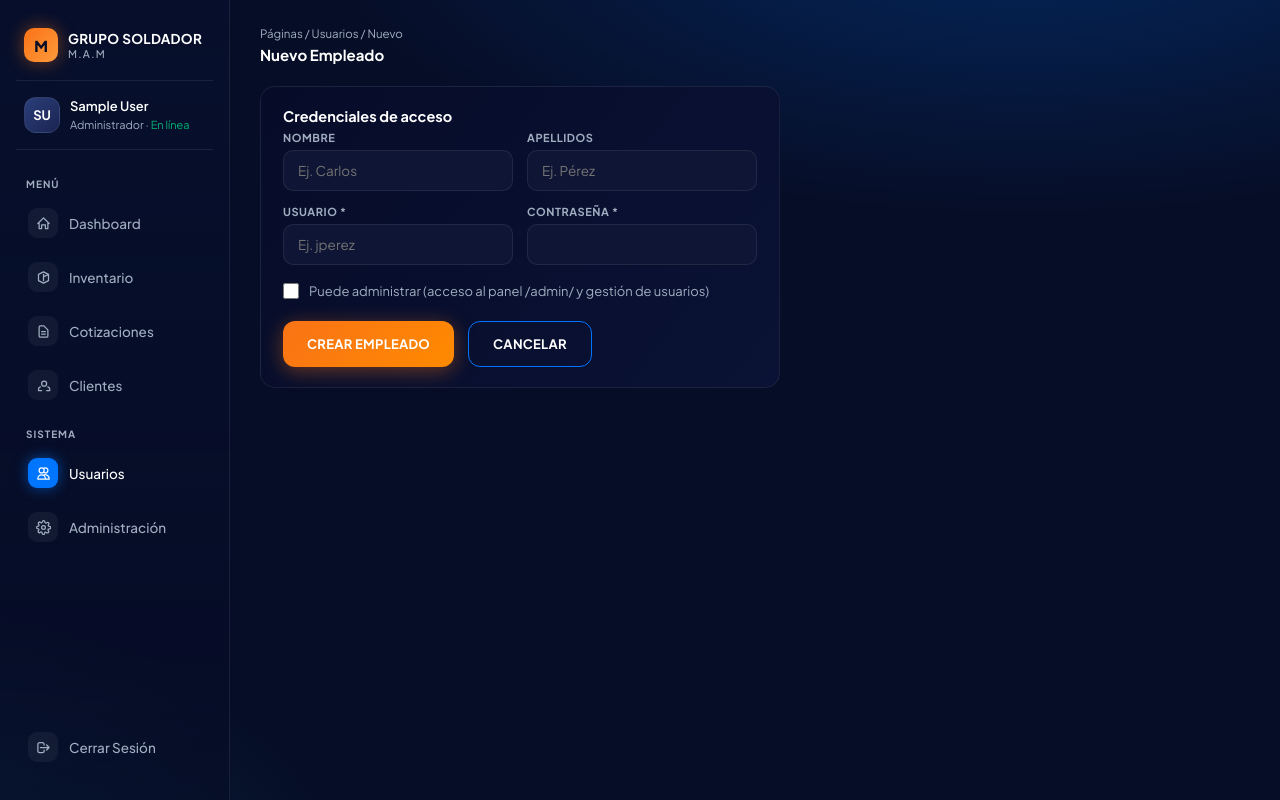
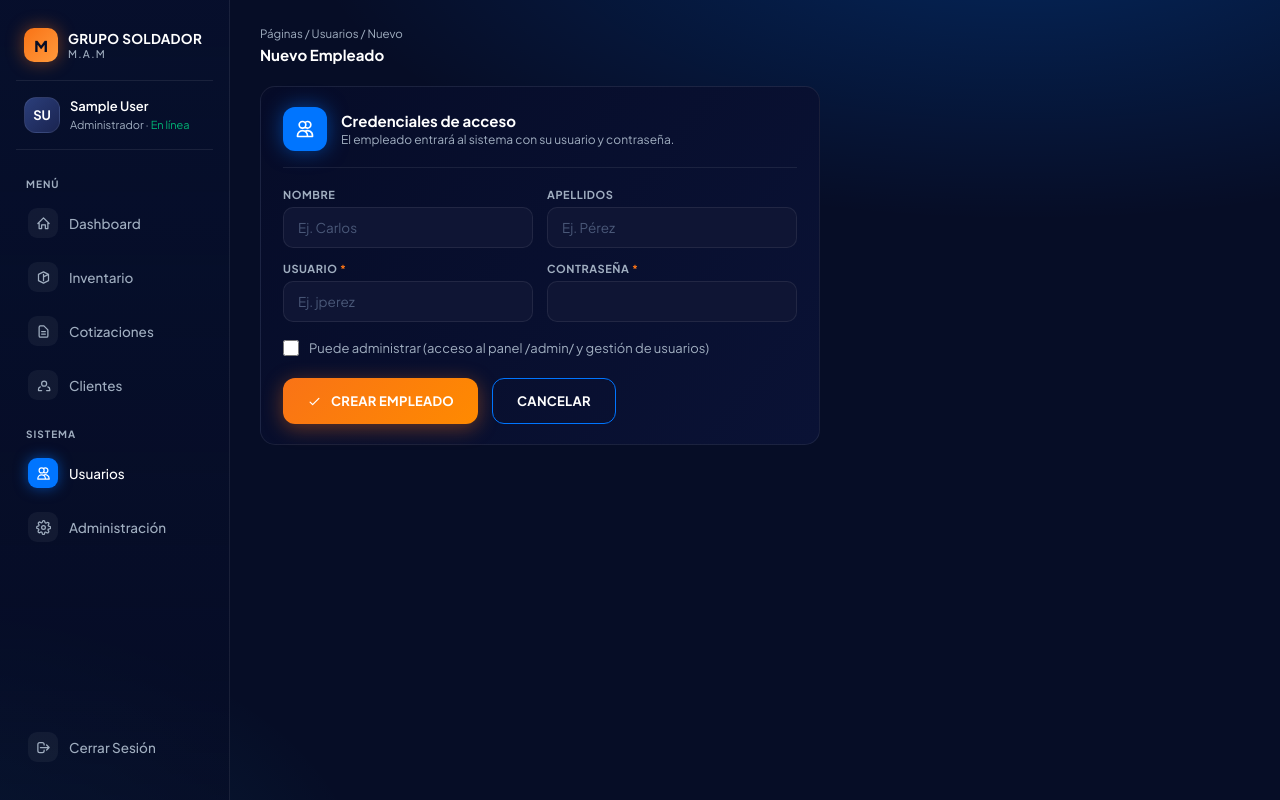
Before and after one commit to alu222410833-pixel/grupo-soldador, a Django app: page /usuarios/nuevo/ in a window 1280 px wide. Run offline with Django 5.2, Linux system fonts and the light colour scheme; the visitor is signed in with stand-in values (Sample User, id 1).

Commit message:
Formularios con color: encabezados con icono de marca, foco naranja en inputs, asteriscos requeridos, login con acento naranja
Co-Authored-By: Devin AI <158243242+devin-ai-integration[bot]@users.noreply.github.com>

```diff
--- a/templates/base.html
+++ b/templates/base.html
@@ -172,17 +172,31 @@
   .empty { padding: 40px; text-align: center; color: var(--text-sec); }
 
   /* ---------- Formularios ---------- */
-  .form-card { max-width: 520px; }
+  .form-card { max-width: 560px; }
+  .form-head { display: flex; align-items: center; gap: 14px; margin-bottom: 20px; padding-bottom: 16px; border-bottom: 1px solid var(--border); }
+  .form-head .fic {
+    width: 44px; height: 44px; border-radius: 12px; flex-shrink: 0;
+    display: flex; align-items: center; justify-content: center;
+  }
+  .form-head .fic svg { width: 20px; height: 20px; color: #fff; }
+  .fic.orange { background: linear-gradient(135deg, var(--accent), #FF8A00); box-shadow: 0 0 20px rgba(249,115,22,.45); }
+  .fic.blue { background: var(--blue); box-shadow: 0 0 20px rgba(0,117,255,.5); }
+  .fic.green { background: var(--green); box-shadow: 0 0 20px rgba(1,181,116,.4); }
+  .form-head h2 { font-size: 15px; font-weight: 700; }
+  .form-head p { font-size: 12px; color: var(--text-sec); margin-top: 2px; }
   .form-grid { display: grid; grid-template-columns: 1fr 1fr; gap: 14px; }
   .form-grid .full { grid-column: 1 / -1; }
   .field label { display: block; font-size: 11px; font-weight: 700; letter-spacing: .05em; color: var(--text-sec); margin-bottom: 6px; text-transform: uppercase; }
+  .req { color: var(--accent); }
   .field input, .field select {
     width: 100%; padding: 11px 14px;
     background: #0F1534; border: 1px solid var(--border);
     border-radius: 10px; color: #fff;
     font-family: inherit; font-size: 13.5px; outline: none;
+    transition: border-color .15s, box-shadow .15s;
   }
-  .field input:focus, .field select:focus { border-color: var(--blue); box-shadow: 0 0 12px rgba(0,117,255,.3); }
+  .field input::placeholder { color: #4A5878; }
+  .field input:focus, .field select:focus { border-color: var(--accent); box-shadow: 0 0 14px rgba(249,115,22,.25); }
   .check { display: flex; align-items: center; gap: 10px; margin-top: 18px; font-size: 13px; color: var(--text-sec); }
   .check input { width: 16px; height: 16px; accent-color: var(--accent); }
 
--- a/templates/registration/login.html
+++ b/templates/registration/login.html
@@ -39,7 +39,8 @@
     border-radius: 10px; color: #fff; font-family: inherit; font-size: 14px;
     outline: none;
   }
-  input:focus { border-color: #0075FF; box-shadow: 0 0 12px rgba(0,117,255,.35); }
+  input:focus { border-color: #F97316; box-shadow: 0 0 14px rgba(249,115,22,.3); }
+  input::placeholder { color: #4A5878; }
   button {
     width: 100%; height: 44px; margin-top: 4px;
     background: linear-gradient(135deg, #F97316, #FF8A00);
--- a/templates/taller/usuario_form.html
+++ b/templates/taller/usuario_form.html
@@ -9,7 +9,13 @@
 </div>
 
 <div class="card form-card">
-  <div class="card-head" style="padding-left:0;padding-right:0"><h2>Credenciales de acceso</h2></div>
+  <div class="form-head">
+    <div class="fic blue"><svg fill="none" stroke="currentColor" stroke-width="2" viewBox="0 0 24 24"><path stroke-linecap="round" stroke-linejoin="round" d="M12 4.354a4 4 0 110 5.292M15 21H3v-1a6 6 0 0112 0v1zm0 0h6v-1a6 6 0 00-9-5.197M13 7a4 4 0 11-8 0 4 4 0 018 0z"/></svg></div>
+    <div>
+      <h2>Credenciales de acceso</h2>
+      <p>El empleado entrará al sistema con su usuario y contraseña.</p>
+    </div>
+  </div>
   <form method="post">
     {% csrf_token %}
     <div class="form-grid">
@@ -22,20 +28,20 @@
         <input type="text" name="last_name" placeholder="Ej. Pérez">
       </div>
       <div class="field">
-        <label>Usuario *</label>
+        <label>Usuario <span class="req">*</span></label>
         <input type="text" name="username" required placeholder="Ej. jperez">
       </div>
       <div class="field">
-        <label>Contraseña *</label>
+        <label>Contraseña <span class="req">*</span></label>
         <input type="password" name="password" required>
       </div>
     </div>
     <label class="check">
       <input type="checkbox" name="es_admin">
-      Puede administrar (acceso al panel /admin/ y gestión de usuarios)
+      <span>Puede administrar <span class="muted">(acceso al panel /admin/ y gestión de usuarios)</span></span>
     </label>
     <div class="cta-row" style="margin-top:22px;margin-bottom:0">
-      <button class="btn btn-primary" type="submit">CREAR EMPLEADO</button>
+      <button class="btn btn-primary" type="submit"><svg fill="none" stroke="currentColor" stroke-width="2" viewBox="0 0 24 24"><path stroke-linecap="round" stroke-linejoin="round" d="M5 13l4 4L19 7"/></svg>CREAR EMPLEADO</button>
       <a class="btn btn-outline" href="{% url 'usuarios' %}">CANCELAR</a>
     </div>
   </form>
```
Also changed, not shown: templates/taller/cliente_form.html (+9 -3 lines).
